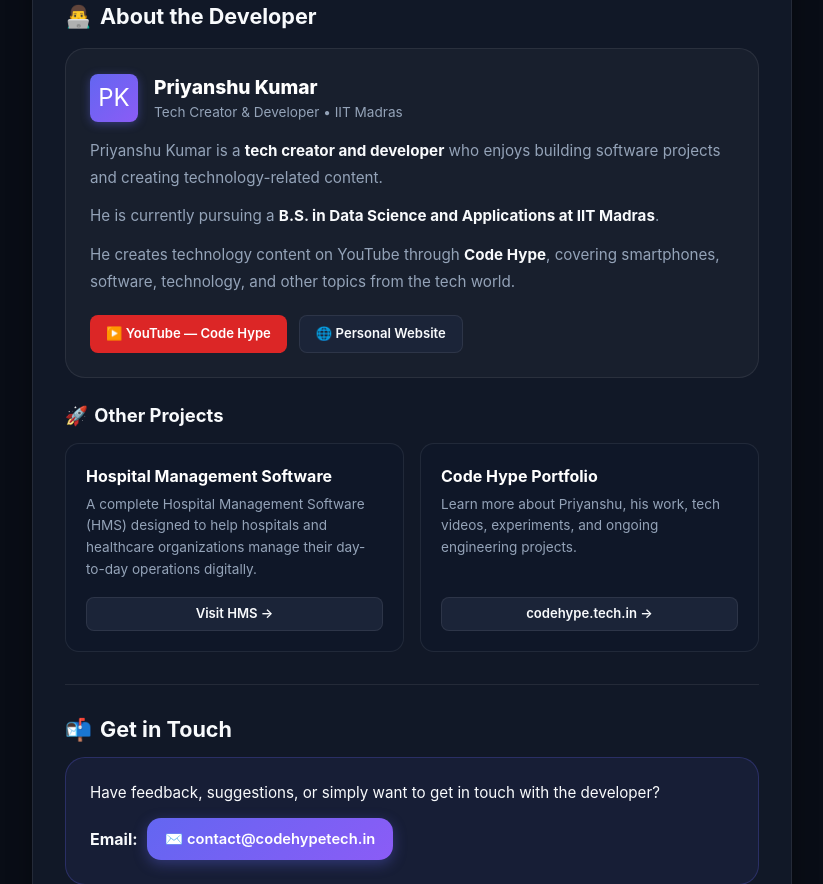
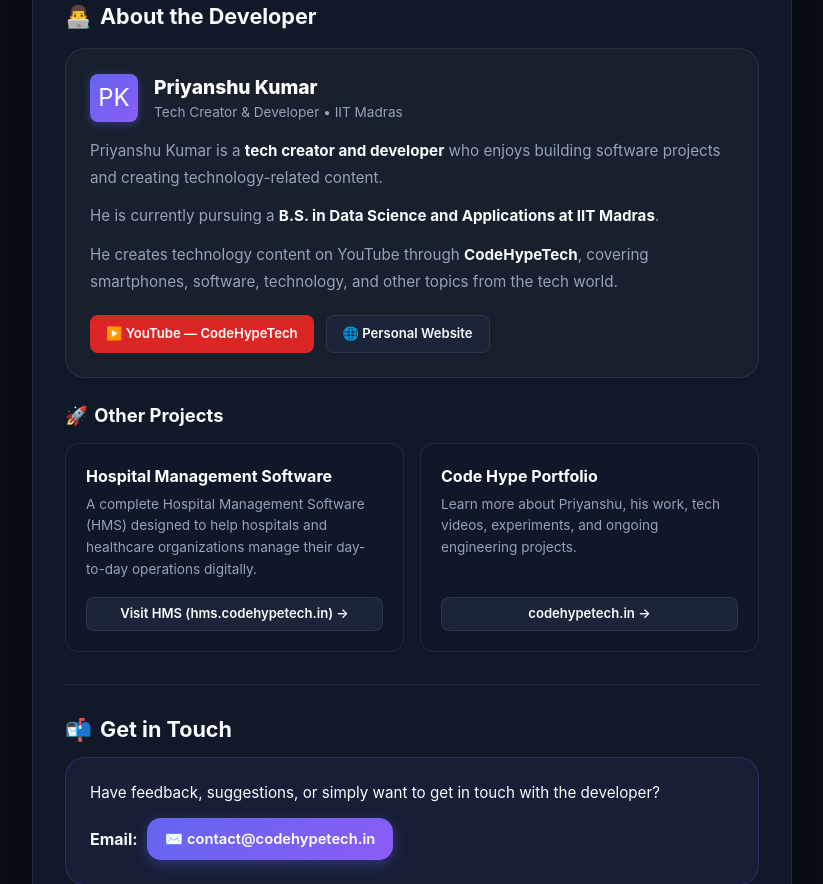
Before and after one commit to pkdsiit/ephemeral, a Flask app: page /about in a window 1280 px wide. Shown: the part 560-1444 px from the top of the page, without its empty margins (228-1051 px from the left). Run offline with Flask 3, Linux system fonts and the light colour scheme; parts of the project's set-up code (start-up, migrations or seed data) failed here and were passed over.

Commit message:
feat(about): update website URLs to codehypetech.in and YouTube to CodeHypeTech

```diff
--- a/app/templates/main/about.html
+++ b/app/templates/main/about.html
@@ -63,15 +63,15 @@
             He is currently pursuing a <strong style="color:var(--text-main);">B.S. in Data Science and Applications at IIT Madras</strong>.
           </p>
           <p>
-            He creates technology content on YouTube through <strong style="color:var(--text-main);">Code Hype</strong>, covering smartphones, software, technology, and other topics from the tech world.
+            He creates technology content on YouTube through <strong style="color:var(--text-main);">CodeHypeTech</strong>, covering smartphones, software, technology, and other topics from the tech world.
           </p>
         </div>
 
         <div style="margin-top:1.25rem; display:flex; flex-wrap:wrap; gap:0.75rem;">
           <a href="https://www.youtube.com/@CodeHypeTech" target="_blank" rel="noopener noreferrer" class="btn btn-sm btn-danger" style="background:#dc2626; color:#ffffff; border:none; padding:0.5rem 1rem;">
-            ▶️ YouTube — Code Hype
+            ▶️ YouTube — CodeHypeTech
           </a>
-          <a href="https://codehype.tech.in/" target="_blank" rel="noopener noreferrer" class="btn btn-sm btn-secondary" style="padding:0.5rem 1rem;">
+          <a href="https://codehypetech.in/" target="_blank" rel="noopener noreferrer" class="btn btn-sm btn-secondary" style="padding:0.5rem 1rem;">
             🌐 Personal Website
           </a>
         </div>
@@ -89,8 +89,8 @@
           <p style="font-size:0.85rem; color:var(--text-muted); line-height:1.6; margin-bottom:1rem; flex:1;">
             A complete Hospital Management Software (HMS) designed to help hospitals and healthcare organizations manage their day-to-day operations digitally.
           </p>
-          <a href="https://hms.codehype.tech.in/" target="_blank" rel="noopener noreferrer" class="btn btn-sm btn-secondary" style="margin-top:auto;">
-            Visit HMS →
+          <a href="https://hms.codehypetech.in/" target="_blank" rel="noopener noreferrer" class="btn btn-sm btn-secondary" style="margin-top:auto;">
+            Visit HMS (hms.codehypetech.in) →
           </a>
         </div>
 
@@ -100,8 +100,8 @@
           <p style="font-size:0.85rem; color:var(--text-muted); line-height:1.6; margin-bottom:1rem; flex:1;">
             Learn more about Priyanshu, his work, tech videos, experiments, and ongoing engineering projects.
           </p>
-          <a href="https://codehype.tech.in/" target="_blank" rel="noopener noreferrer" class="btn btn-sm btn-secondary" style="margin-top:auto;">
-            codehype.tech.in →
+          <a href="https://codehypetech.in/" target="_blank" rel="noopener noreferrer" class="btn btn-sm btn-secondary" style="margin-top:auto;">
+            codehypetech.in →
           </a>
         </div>
       </div>
```
